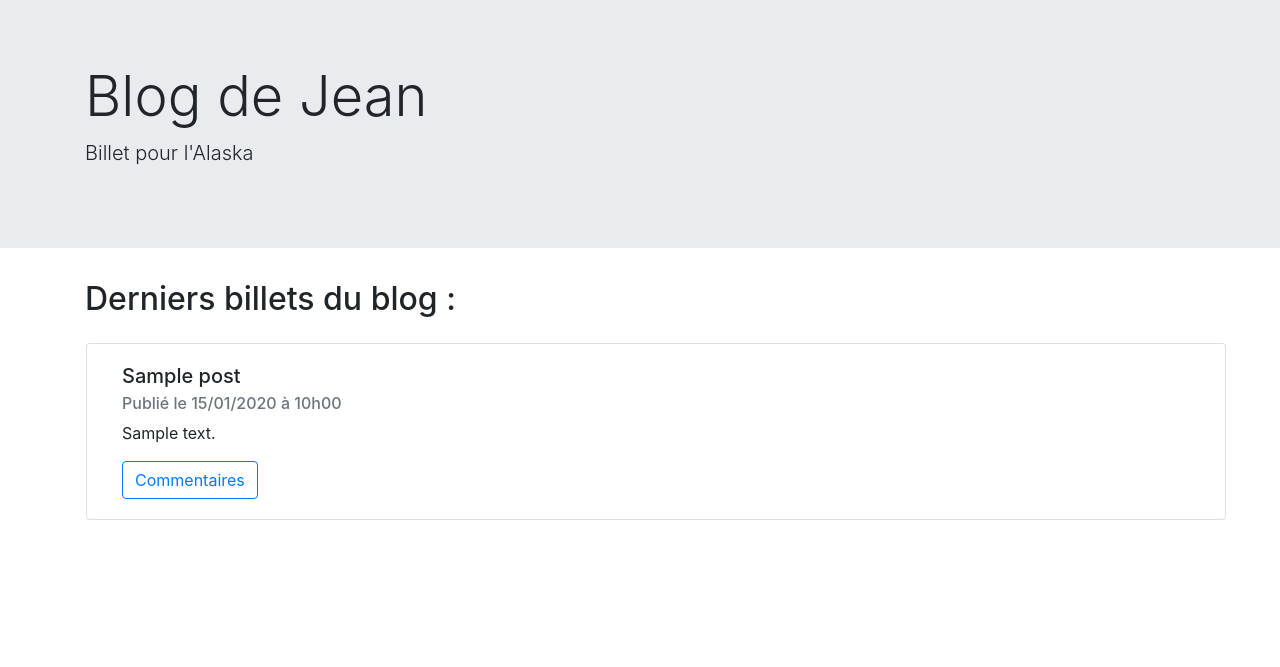
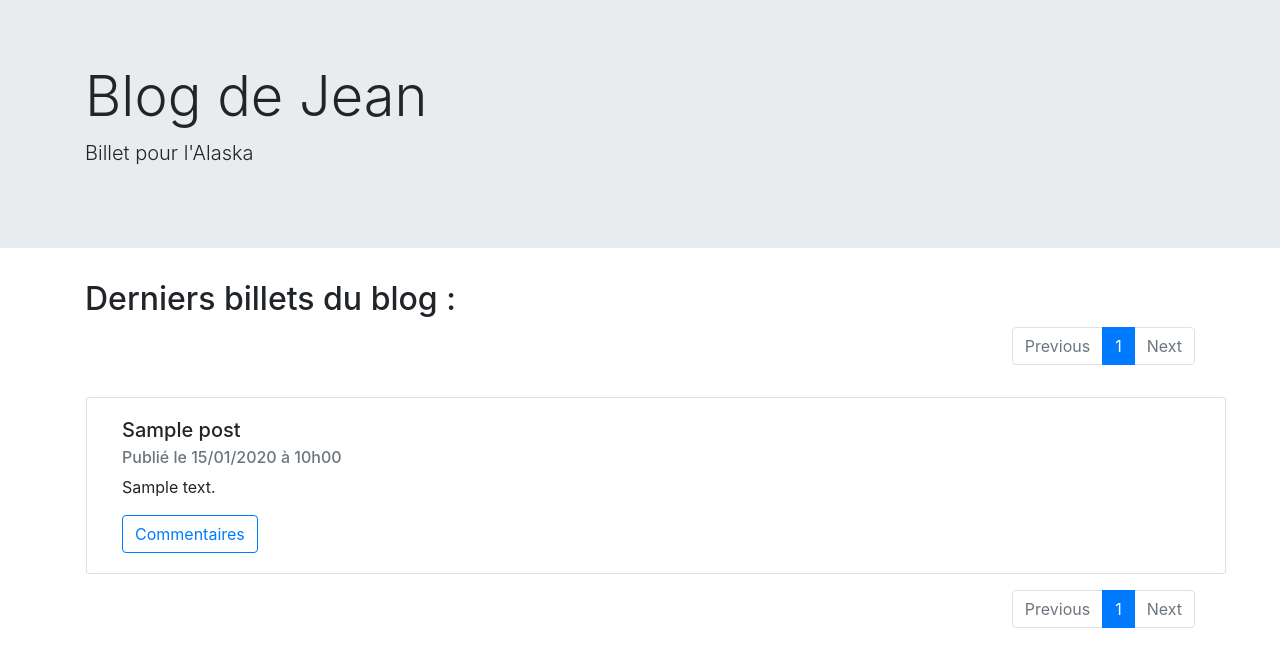
Before and after one commit to amelielecoz/Blog---PHP-CRUD, a PHP site: page /?page=1 in a window 1280 px wide. Shown: the part 57-724 px from the top of the page. Run offline with PHP 8.4, Linux system fonts and the light colour scheme; tables that the repository leaves empty or names only in its code hold one stand-in row (values such as "Sample post"); some libraries are stand-ins or nearby versions.

Commit message:
update homeView with pagination

```diff
--- a/view/frontend/homeView.php
+++ b/view/frontend/homeView.php
@@ -1,20 +1,53 @@
 <?php
-
 $title = 'Mon blog';
-
+$totalPost = $postCount["COUNT(*)"];
+if (($totalPost % 5) == 0) {
+    $maxPage = $totalPost / 5;
+} else {
+    $maxPage = ($totalPost / 5) + 1 - ($totalPost % 5) / 5;
+}
+$page;
 ?>
 
 <?php ob_start(); ?>
 
-
-
-
 <div class="container">
     <h2>Derniers billets du blog :</h2>
+    <?php ?>
+
+    <nav aria-label="Page navigation example">
+        <ul class="pagination justify-content-end">
+
+            <li class="page-item <?= ($_GET['page'] == 1 || !isset($_GET['page'])) ? 'disabled' : '' ?>">
+                <a class="page-link" href="?page=<?= $_GET['page'] - 1 ?>" tabindex="-1" aria-disabled="<?= ($_GET['page'] == 1 || !isset($_GET['page'])) ? 'true' : 'false' ?>">Previous</a>
+            </li>
+            <?php
+            for ($page = 1; $page <= $maxPage; $page++) {
+                if (isset($_GET['page'])) {
+                    if ($_GET['page'] == $page) {
+                        echo "<li class=\"page-item active\"><a class=\"page-link\" href=?page=" . $page .  ">" . $page .  "</a></li>";
+                    } else {
+                        echo "<li class=\"page-item\"><a class=\"page-link\" href=?page=" . $page .  ">" . $page . "</a></li>";
+                    }
+                } else {
+                    if ($page == 1) {
+                        echo "<li class=\"page-item active\"><a class=\"page-link\" href=?page=" . $page .  ">" . $page .  "</a></li>";
+                    } else {
+                        echo "<li class=\"page-item\"><a class=\"page-link\" href=?page=" . $page .  ">" . $page . "</a></li>";
+                    }
+                }
+            }
+            ?>
+            <li class="page-item <?= ($_GET['page'] >= $maxPage) ? 'disabled' : '' ?>">
+                <a class="page-link" href="?page=<?= $_GET['page'] + 1 ?>">Next</a>
+            </li>
+        </ul>
+    </nav>
 
     <?php
     while ($data = $posts->fetch()) {
-            ?>
+        ?>
+
         <div class="row ">
             <div class="col-sm-12 m-3 card ">
                 <div class="card-body">
@@ -24,16 +57,40 @@ $title = 'Mon blog';
                     <a href="index.php?action=post&id=<?= $data['id'] ?>"><button type="button" class="btn btn-outline-primary">Commentaires</button></a>
                 </div>
             </div>
-
         </div>
-
-
-
-
     <?php
 }
 $posts->closeCursor();
 ?>
+
+    <nav aria-label="Page navigation example">
+        <ul class="pagination justify-content-end">
+
+            <li class="page-item <?= ($_GET['page'] == 1 || !isset($_GET['page'])) ? 'disabled' : '' ?>">
+                <a class="page-link" href="?page=<?= $_GET['page'] - 1 ?>" tabindex="-1" aria-disabled="<?= ($_GET['page'] == 1 || !isset($_GET['page'])) ? 'true' : 'false' ?>">Previous</a>
+            </li>
+            <?php
+            for ($page = 1; $page <= $maxPage; $page++) {
+                if (isset($_GET['page'])) {
+                    if ($_GET['page'] == $page) {
+                        echo "<li class=\"page-item active\"><a class=\"page-link\" href=?page=" . $page .  ">" . $page .  "</a></li>";
+                    } else {
+                        echo "<li class=\"page-item\"><a class=\"page-link\" href=?page=" . $page .  ">" . $page . "</a></li>";
+                    }
+                } else {
+                    if ($page == 1) {
+                        echo "<li class=\"page-item active\"><a class=\"page-link\" href=?page=" . $page .  ">" . $page .  "</a></li>";
+                    } else {
+                        echo "<li class=\"page-item\"><a class=\"page-link\" href=?page=" . $page .  ">" . $page . "</a></li>";
+                    }
+                }
+            }
+            ?>
+            <li class="page-item <?= ($_GET['page'] >= $maxPage) ? 'disabled' : '' ?>">
+                <a class="page-link" href="?page=<?= $_GET['page'] + 1 ?>">Next</a>
+            </li>
+        </ul>
+    </nav>
 </div>
 
 <?php $content = ob_get_clean(); ?>
```
